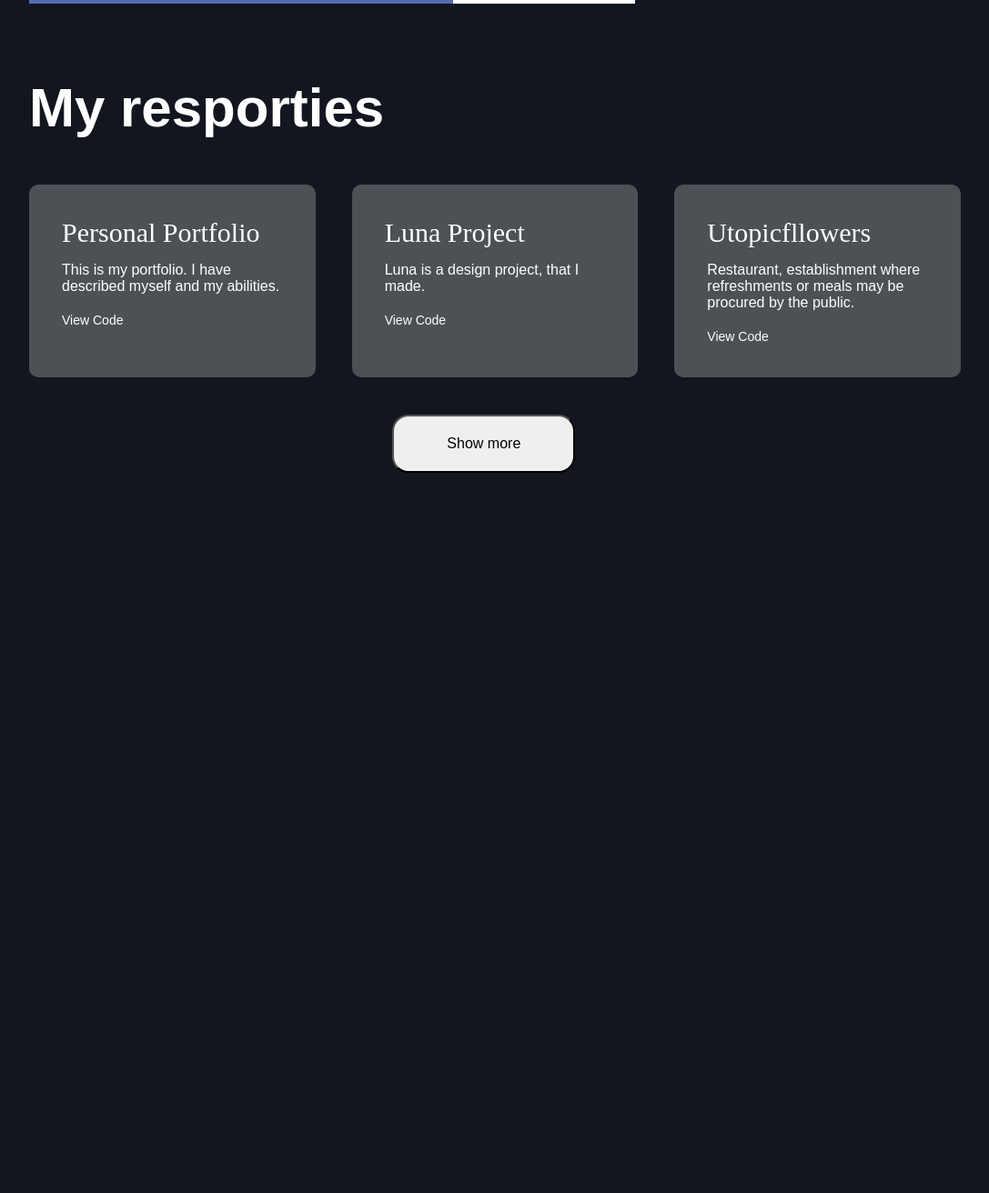
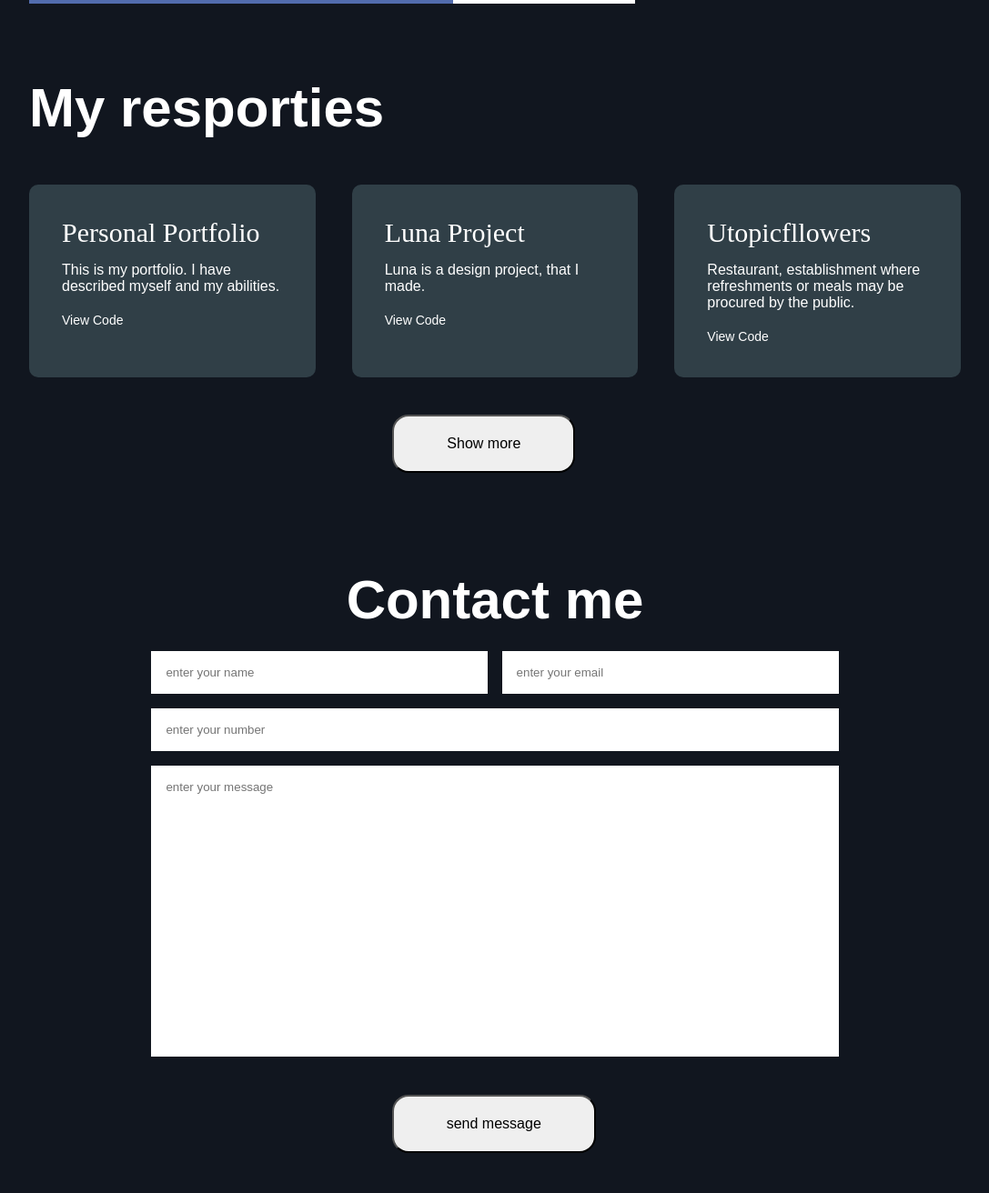
Before and after one commit to BleonaZeqiri/Portfolio, a PHP site: page / in a window 1280 px wide. Shown: the part 1644-2956 px from the top of the page at 91% size, without its empty margins (96-1183 px from the left). Before the commit the page ends 2164 px from the top, so only its background shows below. Run offline with PHP 8.4, Linux system fonts and the light colour scheme; some libraries are stand-ins or nearby versions.

Commit message:
contact-page

```diff
--- a/index.html
+++ b/index.php
@@ -1,3 +1,25 @@
+<?php
+
+$conn = mysqli_connect('localhost','root','','contact_db') or die('connection failed');
+
+if(isset($_POST['send'])){
+
+   $name = mysqli_real_escape_string($conn, $_POST['name']);
+   $email = mysqli_real_escape_string($conn, $_POST['email']);
+   $number = mysqli_real_escape_string($conn, $_POST['number']);
+   $msg = mysqli_real_escape_string($conn, $_POST['message']);
+
+   $select_message = mysqli_query($conn, "SELECT * FROM `contact_form` WHERE name = '$name' AND email = '$email' AND number = '$number' AND message = '$msg'") or die('query failed');
+
+   if(mysqli_num_rows($select_message) > 0){
+      $message[] = 'message sent already!';
+   }else{
+      mysqli_query($conn, "INSERT INTO `contact_form`(name, email, number, message) VALUES('$name', '$email', '$number', '$msg')") or die('query failed');
+      $message[] = 'message sent successfully!';
+   }
+
+}
+?>
 <!DOCTYPE html>
 <html lang="en">
   <head>
@@ -15,6 +37,20 @@
     <link rel="stylesheet" href="style/responsive.css" />
   </head>
   <body>
+  <?php
+
+  if(isset($message)){
+     foreach($message as $message){
+        echo '
+        <div class="message" data-aos="zoom-out">
+           <span>'.$message.'</span>
+           <i class="fas fa-times" onclick="this.parentElement.remove();"></i>
+        </div>
+        ';
+     }
+  }
+
+  ?>
     <div class="container">
       <nav>
         <ul id="sidemenu">
@@ -171,6 +207,22 @@
         </button>
       </div>
     </div>
+     <!-- contact section starts  -->
+
+<section class="contact" id="contact">
+
+<h1 class="heading" > Contact me</h1>
+
+<form action="" method="post">
+   <div class="flex">
+      <input data-aos="fade-right" type="text" name="name" placeholder="enter your name" class="box" required>
+      <input data-aos="fade-left" type="email" name="email" placeholder="enter your email" class="box" required>
+   </div>
+   <input data-aos="fade-up" type="number" min="0" name="number" placeholder="enter your number" class="box" required>
+   <textarea data-aos="fade-up" name="message" class="box" required placeholder="enter your message" cols="30" rows="10"></textarea>
+   <input type="submit" data-aos="zoom-in" value="send message" name="send" class="btn">
+</form>
+
     <script src="main.js"></script>
   </body>
 </html>
--- a/style/style.css
+++ b/style/style.css
@@ -200,7 +200,7 @@ span {
   background: white;
   width: 65%;
 }
-/* resporties*/
+/* repositories*/
 #services {
   padding: 30px 0;
 }
@@ -211,8 +211,7 @@ span {
   margin-top: 50px;
 }
 .services-list div {
-  background: #4b5155;
-
+  background: #303f47;
   padding: 36px;
   font-size: 16px;
   font-weight: 300;
@@ -237,3 +236,64 @@ span {
   transform: translateY(-10px);
   color: #11161f;
 }
+/* contact  */
+
+.heading {
+  text-align: center;
+  font-size: 60px;
+}
+.contact form,
+.heading {
+  max-width: 59%;
+  margin: 14px auto;
+}
+.contact form .box {
+  width: 100%;
+  padding: 1rem;
+
+  text-transform: none;
+  border: var(--border-light);
+  margin: 0.5rem 0;
+}
+.contact form textarea {
+  height: 20rem;
+  resize: none;
+}
+.contact form .flex {
+  display: flex;
+  flex-wrap: wrap;
+  justify-content: space-between;
+}
+.contact form .flex .box {
+  width: 49%;
+}
+
+.contact .box-container .box {
+  width: 32%;
+  height: 192px;
+  background: #434e57;
+  padding: 26px;
+  border-radius: 11px;
+  margin: 75px 10px;
+}
+.box:hover {
+  color: black;
+}
+.contact .box-container .box i {
+  font-size: 2rem;
+}
+.contact .box-container .box h3,
+.contact .box-container .box p {
+  margin: 1.5rem 0;
+  font-size: 1.5rem;
+}
+.credit {
+  text-align: center;
+  background-color: var(--black);
+  padding: 3rem;
+  font-size: 2rem;
+  color: var(--white);
+}
+.btn {
+  margin: 4% 35%;
+}
```
